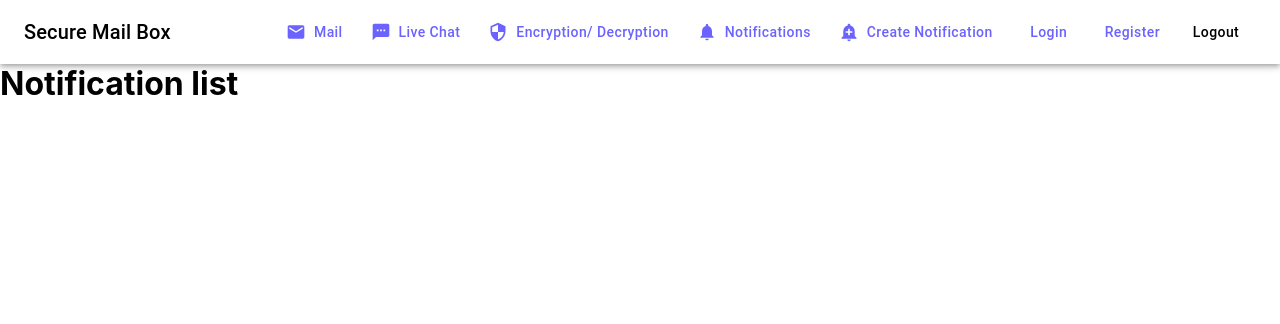
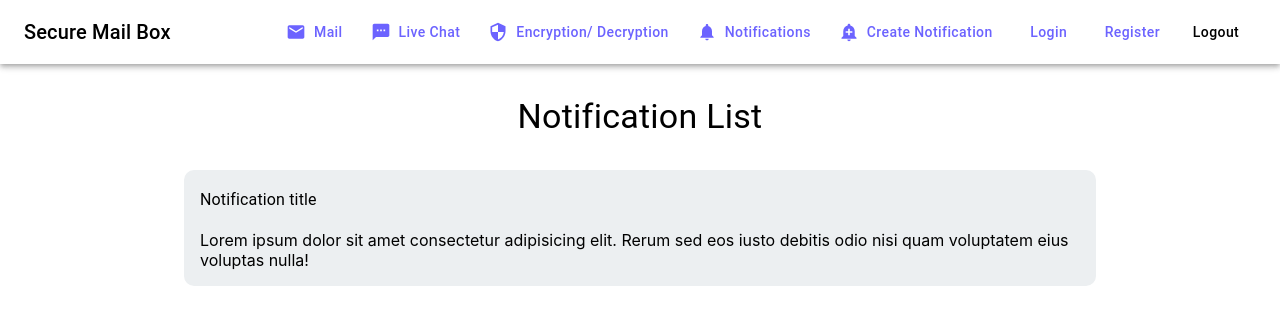
Before and after one commit to devfikdark/SecureMailbox, a React (Create React App) app in the folder client/: page /notification-list in a window 1280 px wide. Shown: the top 324 px of the page. Built offline with nearby package versions, Linux system fonts and the light colour scheme.

Commit message:
added notification list page

```diff
--- a/client/src/pages/NotificationListPage.jsx
+++ b/client/src/pages/NotificationListPage.jsx
@@ -1,9 +1,34 @@
 import React from "react";
+import { Box, Container, Grid, Typography } from "@material-ui/core";
+import { makeStyles } from "@material-ui/core/styles";
+import { blueGrey } from "@material-ui/core/colors";
+
+const useStyles = makeStyles((theme) => ({
+  notificationPanel: {
+    backgroundColor: blueGrey[50],
+    borderRadius: 10,
+  },
+}));
 
 function NotificationListPage() {
+  const classes = useStyles();
   return (
     <div>
-      <h1>Notification list</h1>
+      <Container maxWidth="md">
+        <Box my={4} display="flex" justifyContent="center">
+          <Typography variant="h4">Notification List</Typography>
+        </Box>
+        <Box display="flex" justifyContent="flex-start" className={classes.notificationPanel} p={2} mb={1}>
+          <Grid container spacing={2}>
+            <Grid item xs={12}>
+              <Typography variant="subtitle1">Notification title</Typography>
+            </Grid>
+            <Grid item xs={12}>
+              <Typography variant="body-1">Lorem ipsum dolor sit amet consectetur adipisicing elit. Rerum sed eos iusto debitis odio nisi quam voluptatem eius voluptas nulla!</Typography>
+            </Grid>
+          </Grid>
+        </Box>
+      </Container>
     </div>
   );
 }
```
